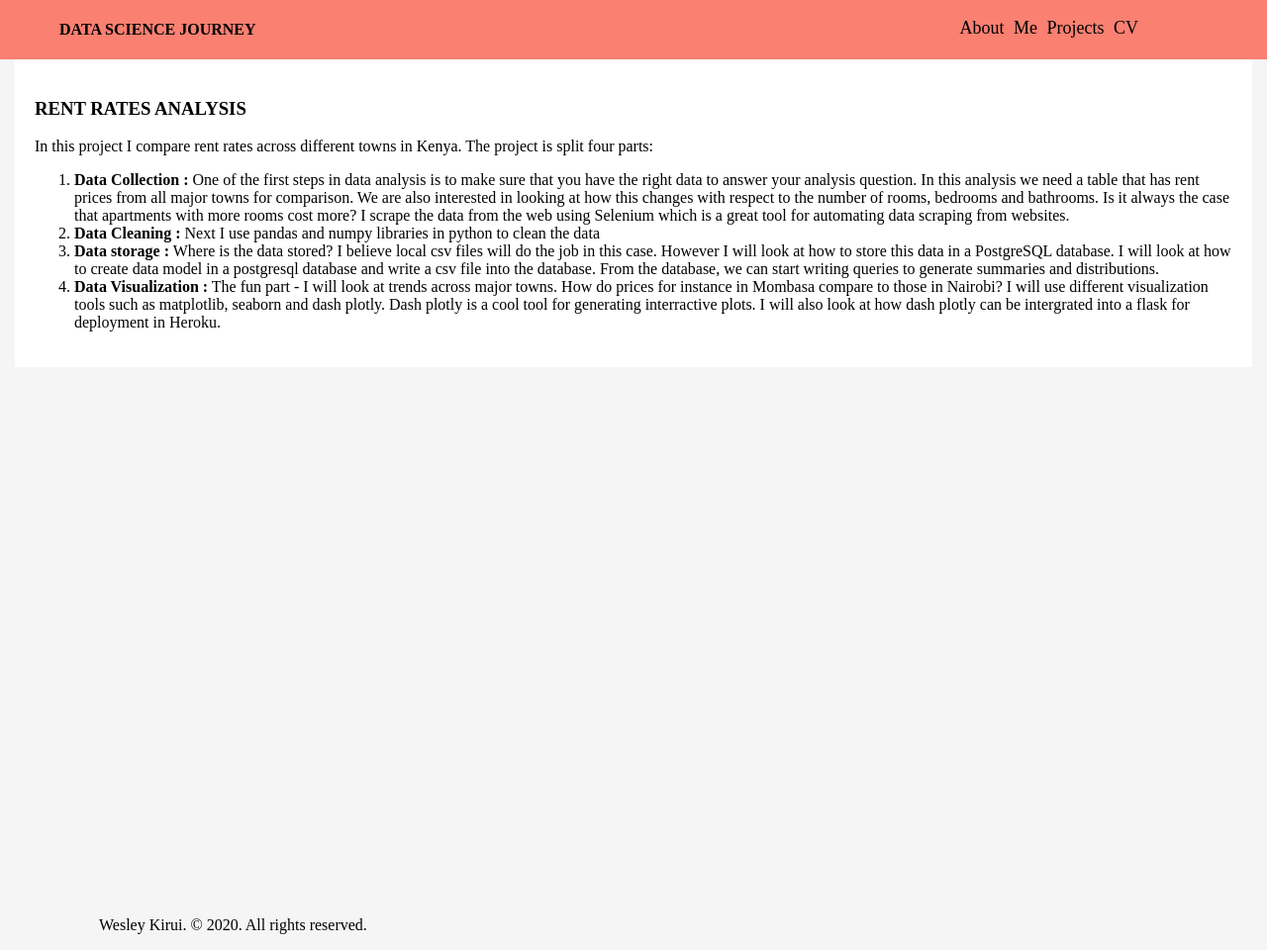
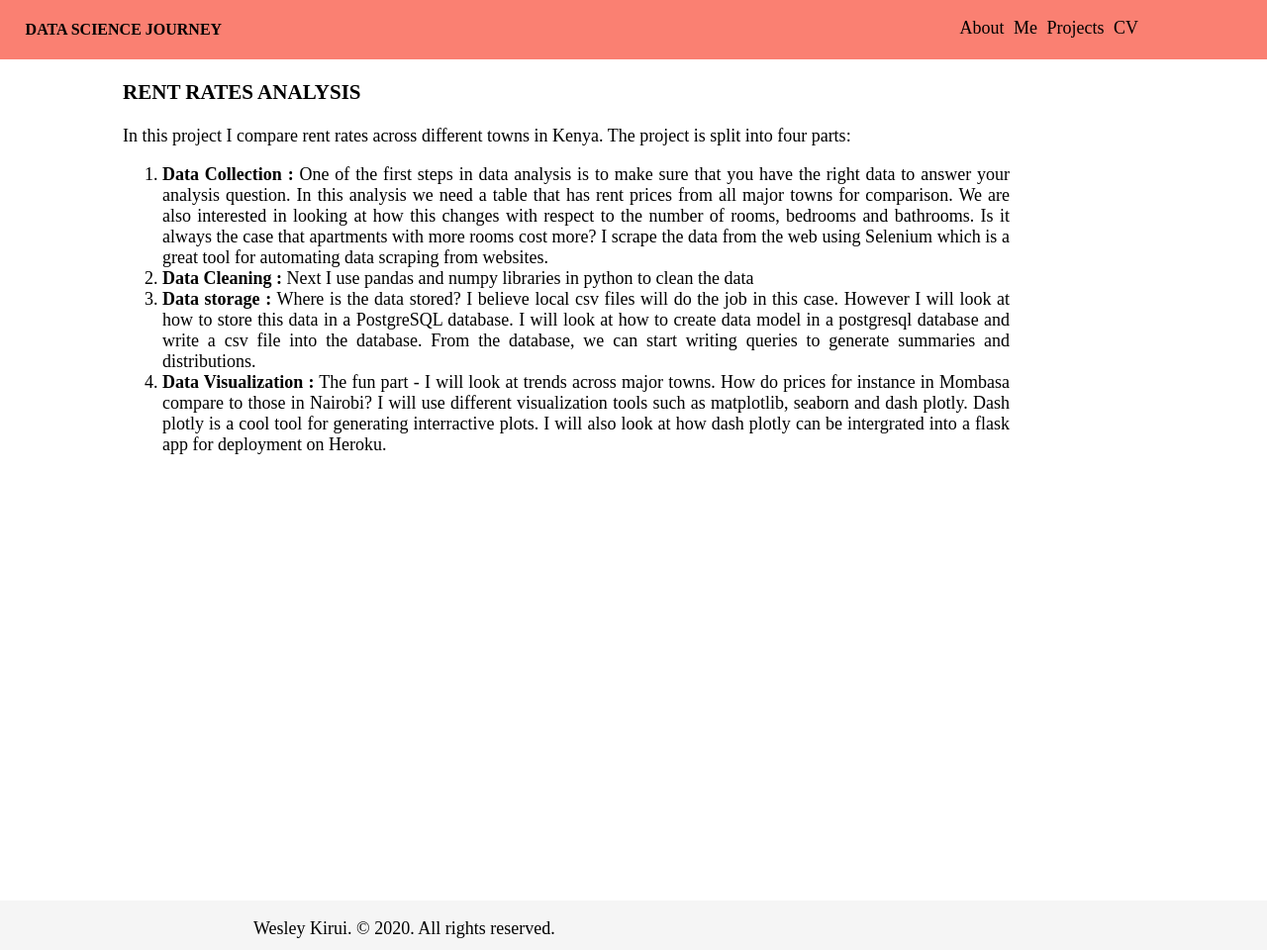
Before and after one commit to wkirui/wkirui.github.io, a Jekyll site: the page built from _posts/2020-06-15-rent-rates-analysis.md, in a window 1280 px wide. Shown: the whole page at 99% size. Built offline with Jekyll 4.4.1, drawn with Linux system fonts in a browser that asks for light colours; nearby versions of some CDN libraries.

Commit message:
site layout fixes

```diff
--- a/_includes/header.html
+++ b/_includes/header.html
@@ -6,7 +6,7 @@
             <!-- <a href="/#">Home</a> -->
             <a href="/about.html">About Me</a>
             <a href="/projects.html">Projects</a>
-            <a href="/wesley_kirui_cv.pdf">CV</a>
+            <a href="/wesley_kirui_cv.pdf" target="_blank">CV</a>
         </ul>
     </div>
 </div>
--- a/_posts/2020-06-15-rent-rates-analysis.md
+++ b/_posts/2020-06-15-rent-rates-analysis.md
@@ -6,7 +6,7 @@ categories: projects
 ---
 ### RENT RATES ANALYSIS
 In this project I compare rent rates across different towns in Kenya.
-The project is split four parts:
+The project is split into four parts:
 1. **Data Collection :**
 One of the first steps in data analysis is to make sure that you have the right data to answer your analysis question. In this analysis we need a table that has rent prices from all major towns for comparison. We are also interested in looking at how this changes with respect to the number of rooms, bedrooms and bathrooms. Is it always the case that apartments with more rooms cost more?
 I scrape the data from the web using Selenium which is a great tool for automating data scraping from websites.
@@ -15,4 +15,4 @@ Next I use pandas and numpy libraries in python to clean the data
 3. **Data storage :**
 Where is the data stored? I believe local csv files will do the job in this case. However I will look at how to store this data in a PostgreSQL database. I will look at how to create data model in a postgresql database and write a csv file into the database. From the database, we can start writing queries to generate summaries and distributions.
 4. **Data Visualization :**
-The fun part - I will look at trends across major towns. How do prices for instance in Mombasa compare to those in Nairobi? I will use different visualization tools such as matplotlib, seaborn and dash plotly. Dash plotly is a cool tool for generating interractive plots. I will also look at how dash plotly can be intergrated into a flask for deployment in Heroku.
+The fun part - I will look at trends across major towns. How do prices for instance in Mombasa compare to those in Nairobi? I will use different visualization tools such as matplotlib, seaborn and dash plotly. Dash plotly is a cool tool for generating interractive plots. I will also look at how dash plotly can be intergrated into a flask app for deployment on Heroku.
--- a/assets/css/style.css
+++ b/assets/css/style.css
@@ -1,10 +1,11 @@
 body {
-    background-color:whitesmoke;
+    background-color:white;
     font-family: 'Times New Roman', Times, serif;
+    font-size: large;
     padding-top: 60px;
     margin: 0;
     /* min-width: 980px; */
-    min-width: 100vw;
+    /* min-width: 80vw; */
     /* text-align: justify; */
 
 }
@@ -23,7 +24,7 @@ body {
 
 p {
     color: black;
-    font-size: medium;
+    font-size: large;
 }
 h1 {
     color: black;
@@ -38,10 +39,10 @@ h1 {
     left: 0;
 }
 #header h1{
-    padding-left: 60px;
+    padding-left: 2vw;
     padding-top: 10px;
     padding-bottom: 10px;
-    width: 40%;
+    width: 40vw;
 }
 #nav-bar ul a:hover {
     background-color:salmon;
@@ -56,7 +57,7 @@ h1 {
     right: 0;
     bottom: 20px;
     height: 40px;
-    width: 25%;
+    width: 25vw;
     background-color:salmon;
     font-size: large;
     font-weight: 200;
@@ -67,12 +68,14 @@ h1 {
 section {
     position: absolute;
     display: block;
+    text-align: justify;
     /* margin: 60px; */
-    /* width: 85vw; */
-    margin-left:15px;
-    margin-right:15px;
+    width: 70vw;
+    margin-left:5vw;
+    /* margin-right:15px; */
     background-color:white;
-    padding: 20px;
+    padding-left: 60px;
+    padding-right: 10px;
     /* padding-left: 20px;
     padding-right: 20px;
     padding-bottom: 20px;
@@ -82,16 +85,17 @@ section {
 #footer {
     position: absolute;
     bottom: 0;
-    width: 100vw;
+    width: 80vw;
     height: 40px;
     clear: both;
     background-color:whitesmoke;
     padding-bottom: 10px;
-    padding-left: 100px;
+    padding-left: 20vw;
 
 }
 #about-me {
-    padding-left: 60px;
+    padding-left: 40px;
+    font-size: large;
 }
 #social-media-list{
     display: inline;
```
Also changed, not shown: 5 other files.
